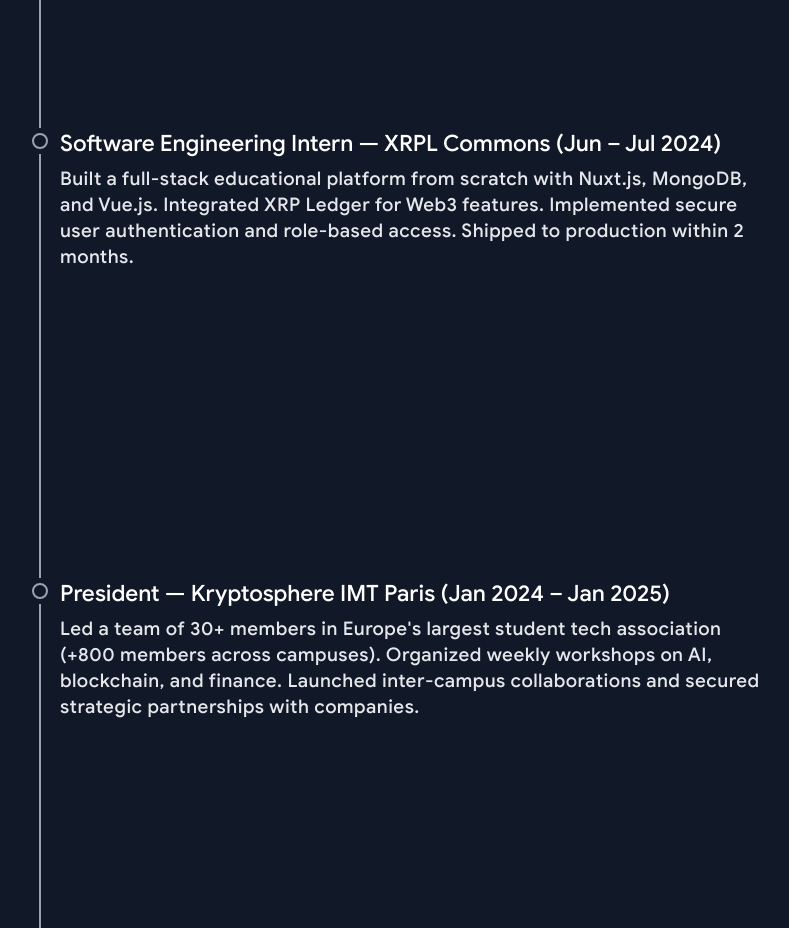
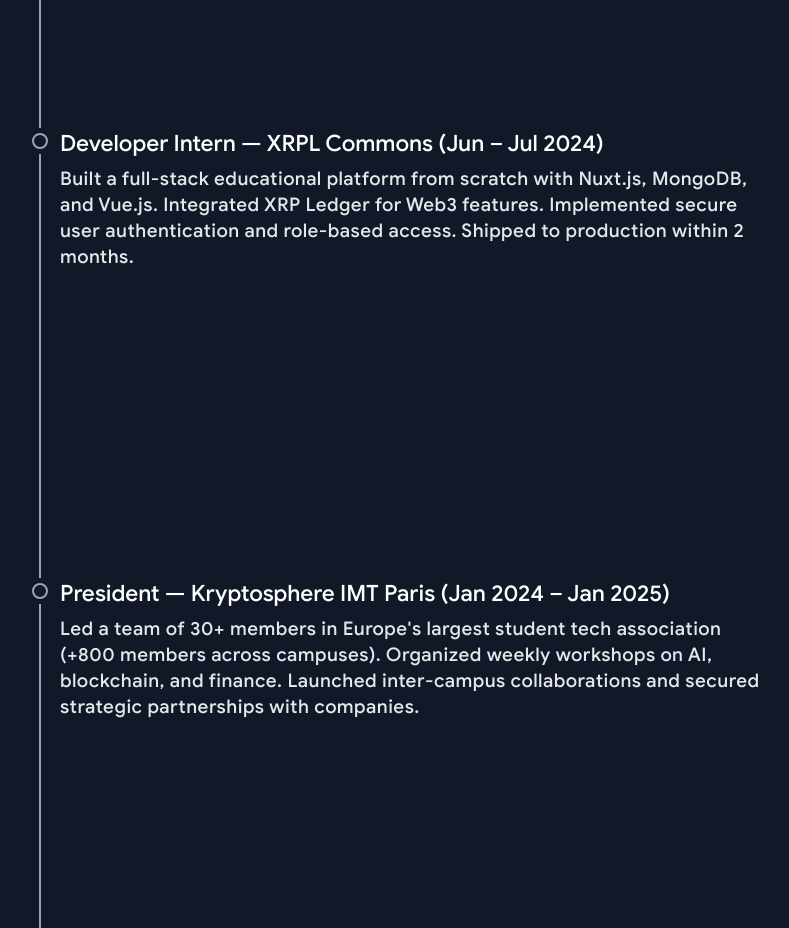
Before and after one commit to salim-lakhal/Portfolio, a Next.js app: page / in a window 1280 px wide. Shown: the part 6440-7368 px from the top of the page, without its empty margins (48-837 px from the left). Built offline with nearby package versions, Linux system fonts and the light colour scheme.

Commit message:
fix intern title

```diff
--- a/constants.ts
+++ b/constants.ts
@@ -186,7 +186,7 @@
   },
   {
     type: NodeTypes.CHECKPOINT,
-    title: "Software Engineering Intern — XRPL Commons (Jun – Jul 2024)",
+    title: "Developer Intern — XRPL Commons (Jun – Jul 2024)",
     size: ItemSize.SMALL,
     subtitle:
       "Built a full-stack educational platform from scratch with Nuxt.js, MongoDB, and Vue.js. Integrated XRP Ledger for Web3 features. Implemented secure user authentication and role-based access. Shipped to production within 2 months.",
```
